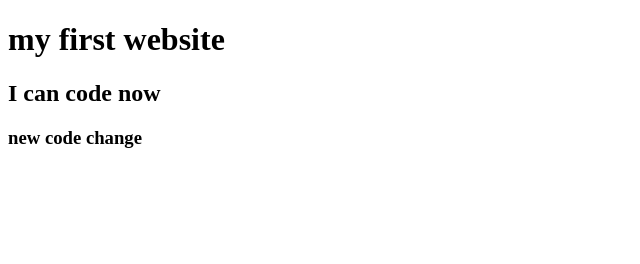
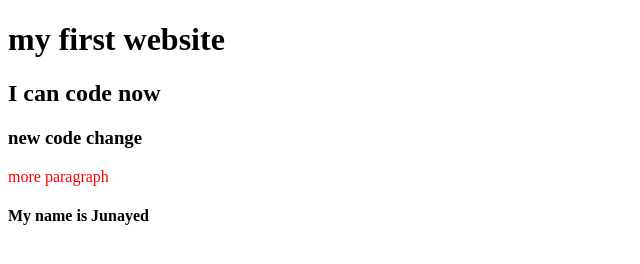
Before and after one commit to junayed99/my-sec-repo, a plain HTML site: page index.html in a window 1280 px wide. Shown: the whole page, without its empty margins (0-640 px from the left). Drawn offline with Linux system fonts and the light colour scheme.

Commit message:
styles added

```diff
--- a/index.html
+++ b/index.html
@@ -5,10 +5,13 @@
     <meta http-equiv="X-UA-Compatible" content="IE=edge">
     <meta name="viewport" content="width=device-width, initial-scale=1.0">
     <title>My second github repo</title>
+    <link rel="stylesheet" href="style.css">
 </head>
 <body>
     <h1>my first website</h1>
     <h2>I can code now</h2>
     <h3>new code change</h3>
+    <p>more paragraph</p>
+    <h4>My name is Junayed</h4>
 </body>
 </html>
--- /dev/null
+++ b/style.css
@@ -0,0 +1,3 @@
+p{
+    color: red;
+}
```
